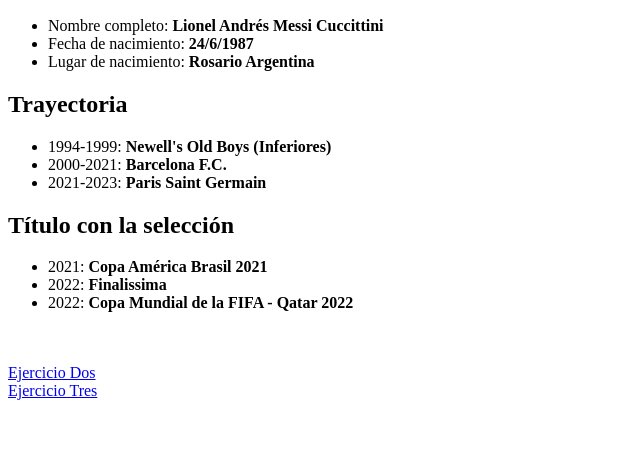
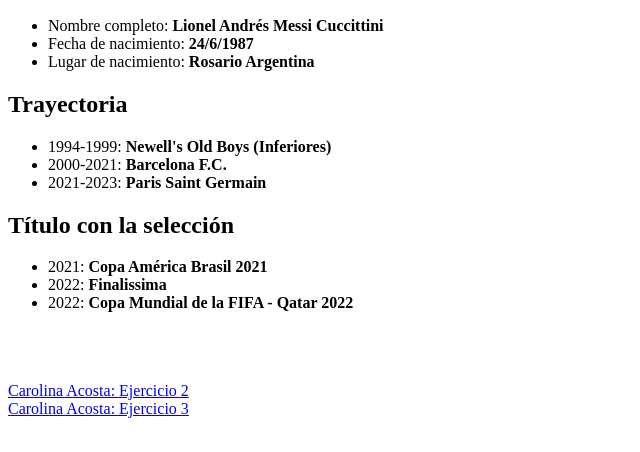
Before and after one commit to casita2021/primera-entrega, a plain HTML site: page index.html in a window 1280 px wide. Shown: the part 110-562 px from the top of the page, without its empty margins (0-640 px from the left). Drawn offline with Linux system fonts and the light colour scheme.

Commit message:
Ejercicio 1

```diff
--- a/index.html
+++ b/index.html
@@ -30,9 +30,10 @@
         </ul>
         <br>
         <br>
-        <a href="./ejercicioDos.html">Ejercicio Dos</a>
         <br>
-        <a href="./ejerccioTres.html">Ejercicio Tres</a>
+        <a href="./ejercicioDos.html">Carolina Acosta: Ejercicio 2</a>
+        <br>
+        <a href="./ejerccioTres.html">Carolina Acosta: Ejercicio 3</a>
    </div>
 </body>
 </html>
```
